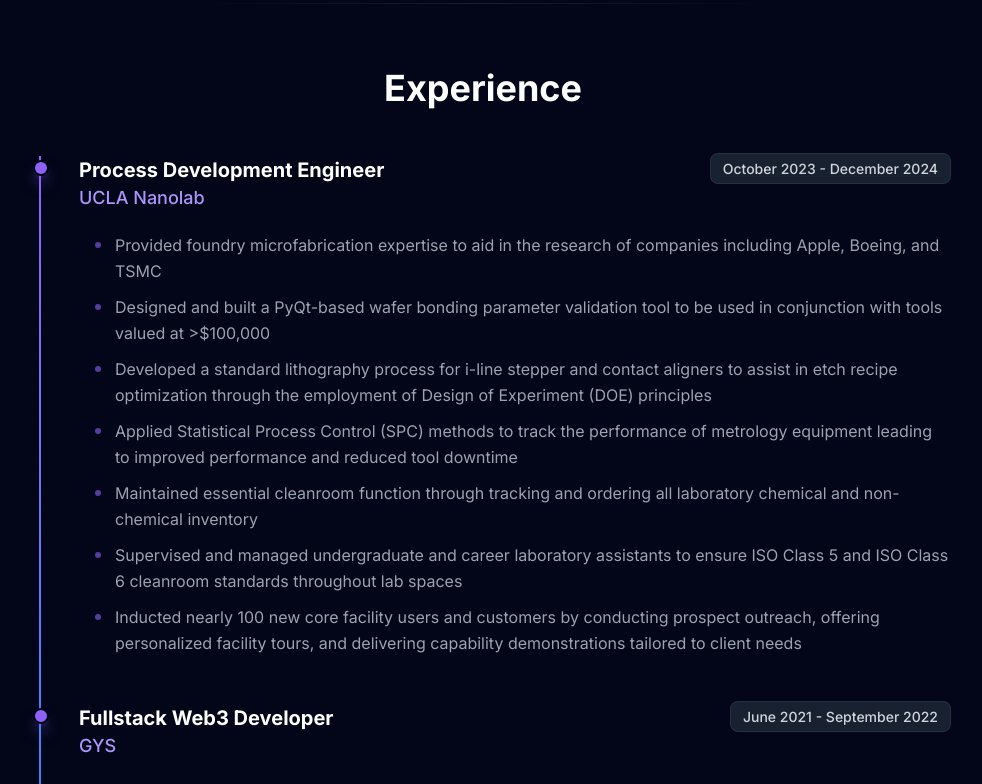
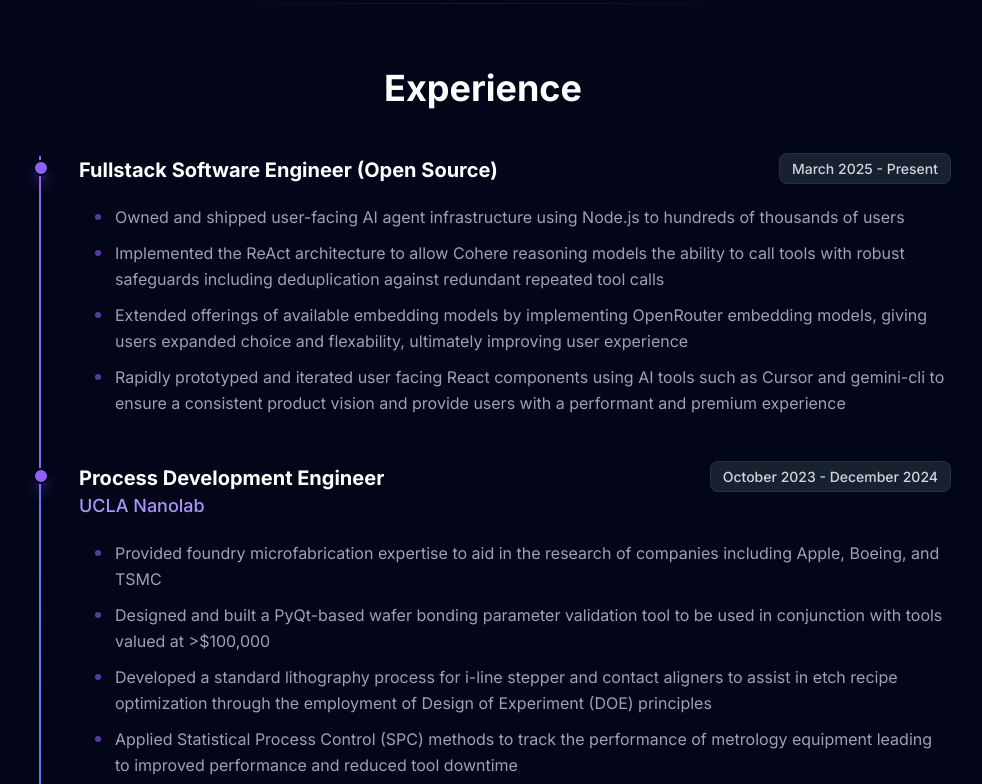
Before and after one commit to 17ColinMiPerry/cperry-portfolioV2, a React (Vite) app: page / in a window 1280 px wide. Shown: the part 2000-2784 px from the top of the page, without its empty margins (157-1139 px from the left). Built offline with nearby package versions, Linux system fonts and the light colour scheme; no server answers.

Commit message:
updated experience section

```diff
--- a/src/pages/Home/appearance/ExperienceSection/index.jsx
+++ b/src/pages/Home/appearance/ExperienceSection/index.jsx
@@ -2,6 +2,17 @@ import Experience from './Experience';
 import { motion } from 'framer-motion';
 
 const experienceData = [
+    {
+        title: "Fullstack Software Engineer (Open Source)",
+        subtitle: "",
+        date: "March 2025 - Present",
+        bullets: [
+            "Owned and shipped user-facing AI agent infrastructure using Node.js to hundreds of thousands of users",
+            "Implemented the ReAct architecture to allow Cohere reasoning models the ability to call tools with robust safeguards including deduplication against redundant repeated tool calls",
+            "Extended offerings of available embedding models by implementing OpenRouter embedding models, giving users expanded choice and flexability, ultimately improving user experience",
+            "Rapidly prototyped and iterated user facing React components using AI tools such as Cursor and gemini-cli to ensure a consistent product vision and provide users with a performant and premium experience",
+        ]
+    },
     {
         title: "Process Development Engineer",
         subtitle: "UCLA Nanolab",
```
